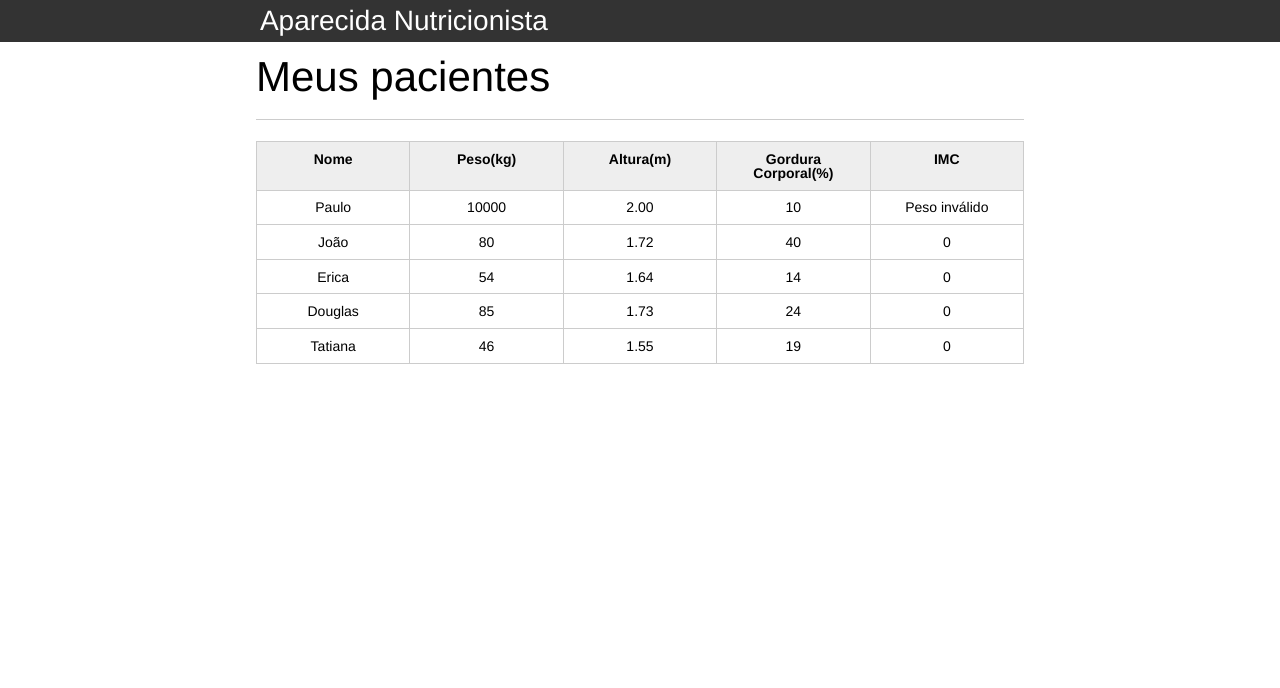
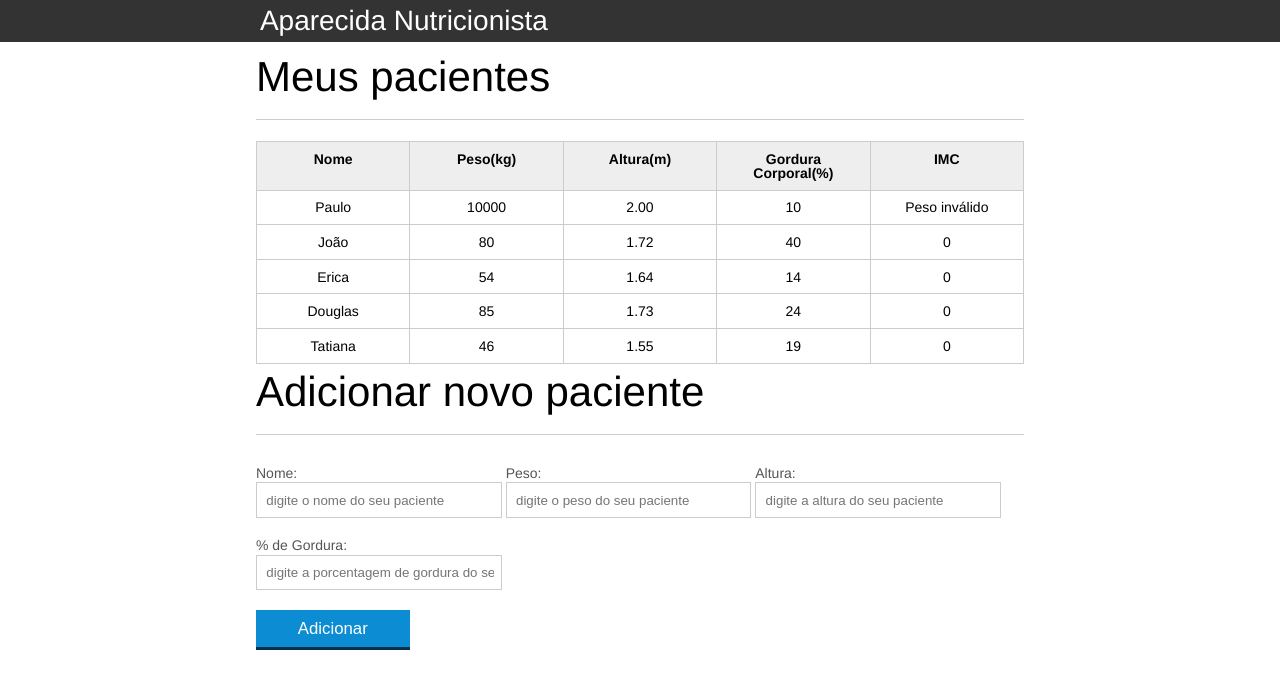
Before and after one commit to nanotice/AluraJAVA, a plain HTML site: page java2-alura/index.html in a window 1280 px wide. Drawn offline with Linux system fonts and the light colour scheme.

Commit message:
Update index.html

```diff
--- a/java2-alura/index.html
+++ b/java2-alura/index.html
@@ -73,6 +73,30 @@
 
 			</section>
 		</main>
+		<!-- ... -->
+<section class="container">
+    <h2 id="titulo-form">Adicionar novo paciente</h2>
+    <form id="form-adiciona">
+        <div class="grupo">
+            <label for="nome">Nome:</label>
+            <input id="nome" name="nome" type="text" placeholder="digite o nome do seu paciente" class="campo">
+        </div>
+        <div class="grupo">
+            <label for="peso">Peso:</label>
+            <input id="peso" name="peso" type="text" placeholder="digite o peso do seu paciente" class="campo campo-medio">
+        </div>
+        <div class="grupo">
+            <label for="altura">Altura:</label>
+            <input id="altura" name="altura" type="text" placeholder="digite a altura do seu paciente" class="campo campo-medio">
+        </div>
+        <div class="grupo">
+            <label for="gordura">% de Gordura:</label>
+            <input id="gordura" type="text" placeholder="digite a porcentagem de gordura do seu paciente" class="campo campo-medio">
+        </div>
+
+        <button id="adicionar-paciente" class="botao bto-principal">Adicionar</button>
+    </form>
+</section>
 
 	</body>
 </html>
```
